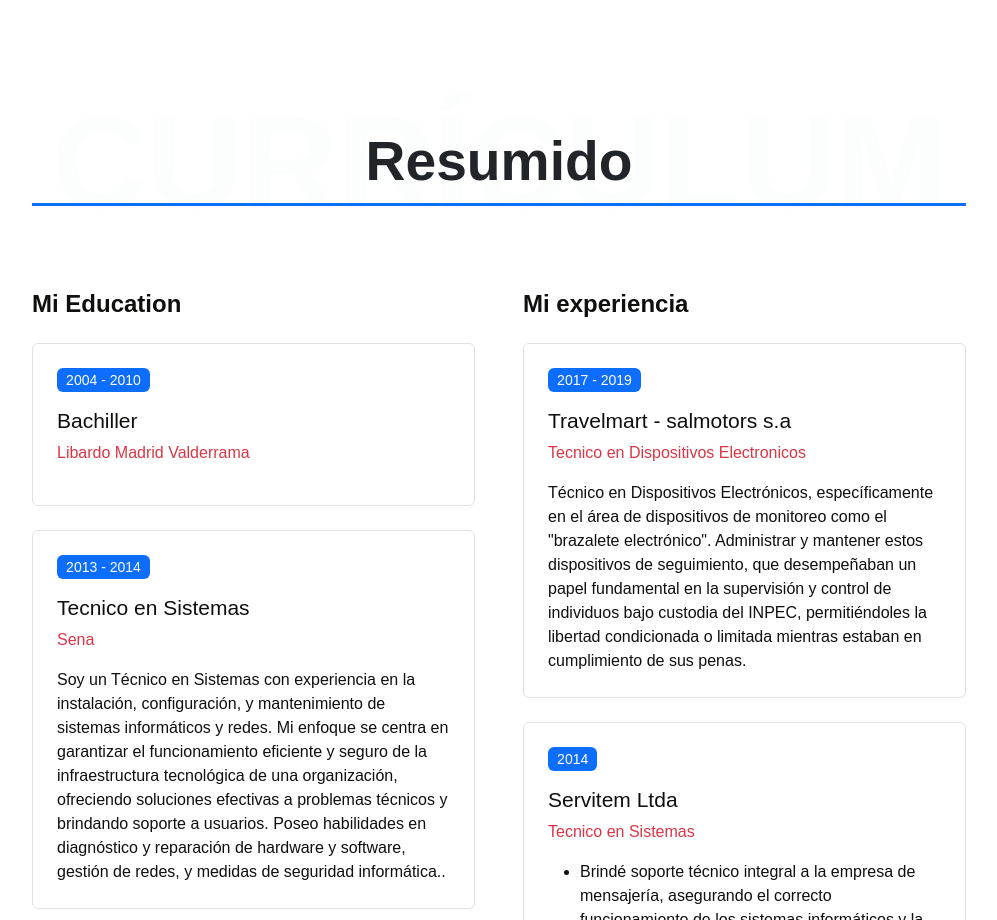
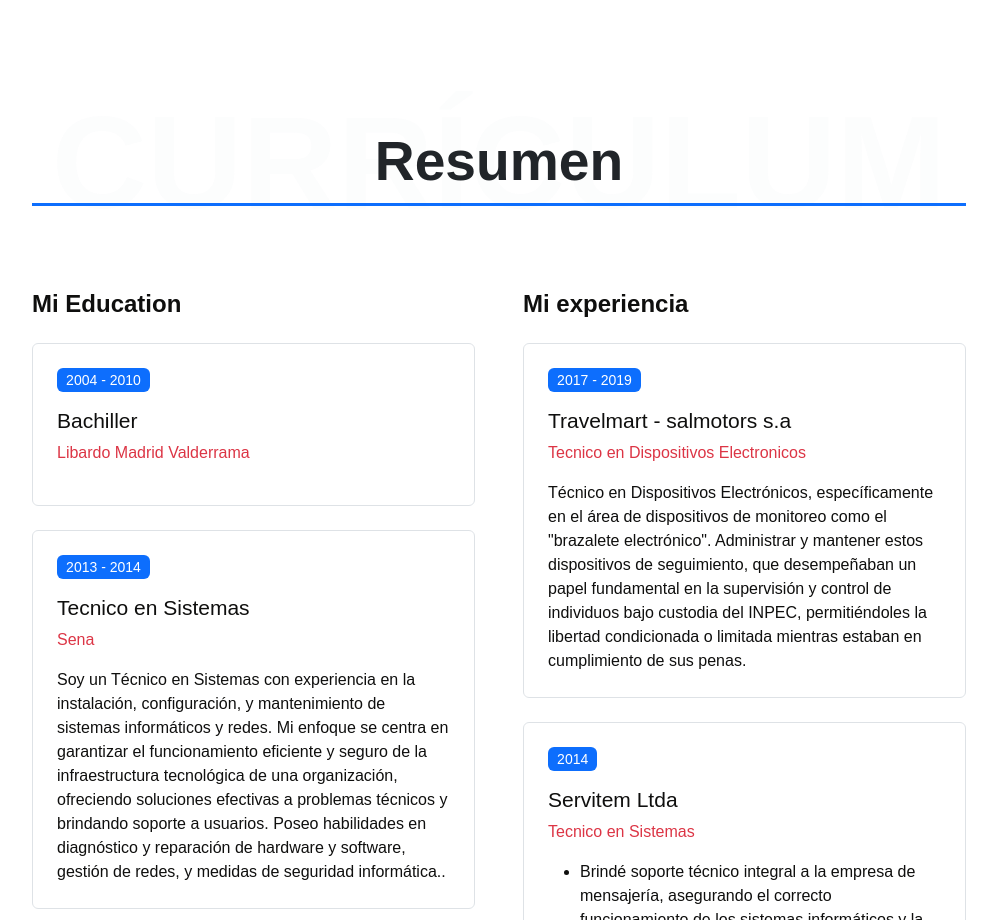
Before and after one commit to felipemelo93/Mi_Portafolio_Modulo2, a plain HTML site: page index.html in a window 1280 px wide. Shown: the part 1620-2540 px from the top of the page, without its empty margins (266-1263 px from the left). Drawn offline with nearby package versions, Linux system fonts and the light colour scheme.

Commit message:
actualizacion carpetas

```diff
--- a/index.html
+++ b/index.html
@@ -133,7 +133,7 @@
           <!-- Heading -->
           <div class="position-relative d-flex text-center mb-5">
             <h2 class="text-24 text-light opacity-4 text-uppercase fw-600 w-100 mb-0">Currículum</h2>
-            <p class="text-9 text-dark fw-600 position-absolute w-100 align-self-center lh-base mb-0">Resumido<span class="heading-separator-line border-bottom border-3 border-primary d-block mx-auto"></span> </p>
+            <p class="text-9 text-dark fw-600 position-absolute w-100 align-self-center lh-base mb-0">Resumen<span class="heading-separator-line border-bottom border-3 border-primary d-block mx-auto"></span> </p>
           </div>
           <!-- Heading end-->
 
```
